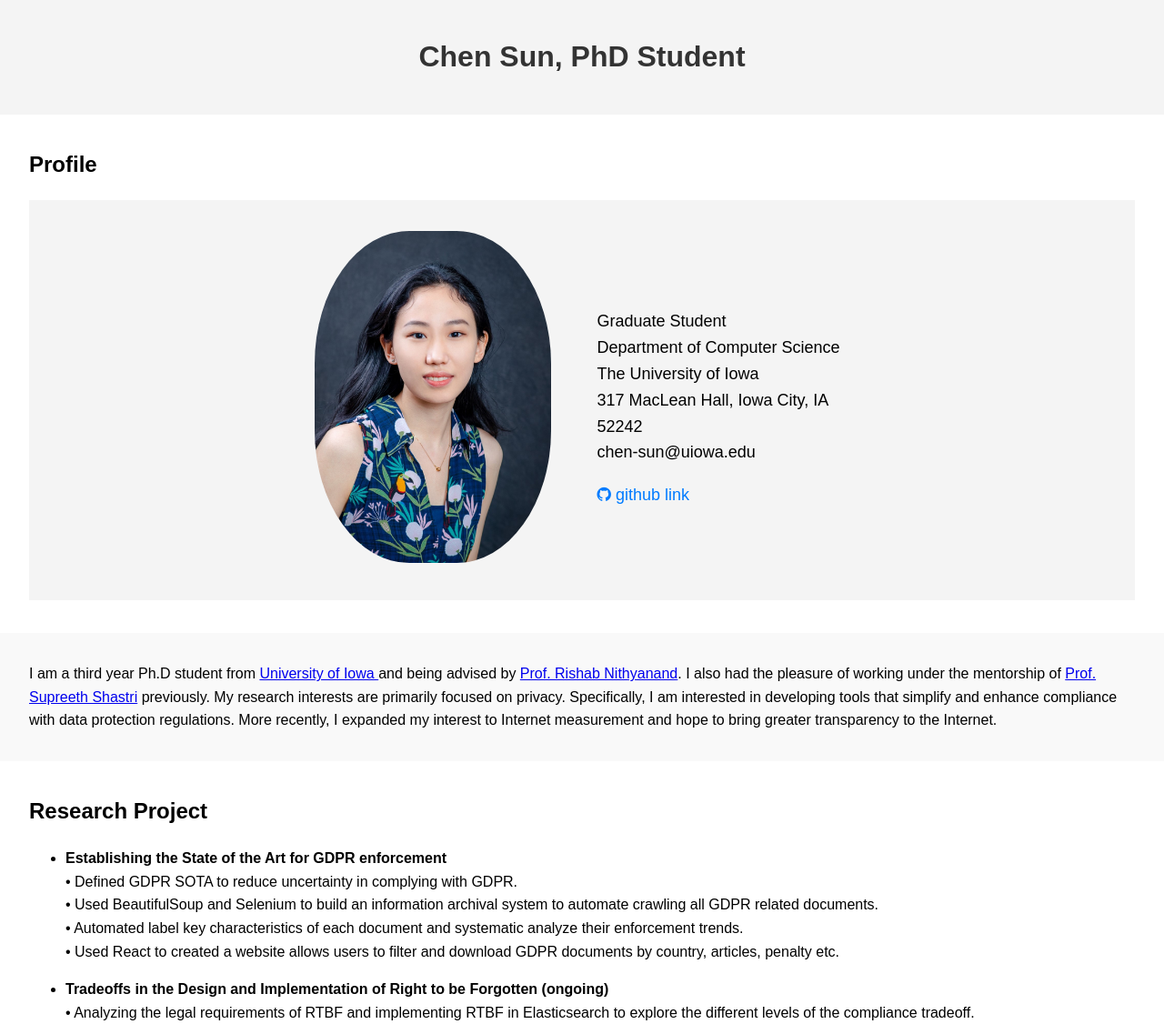
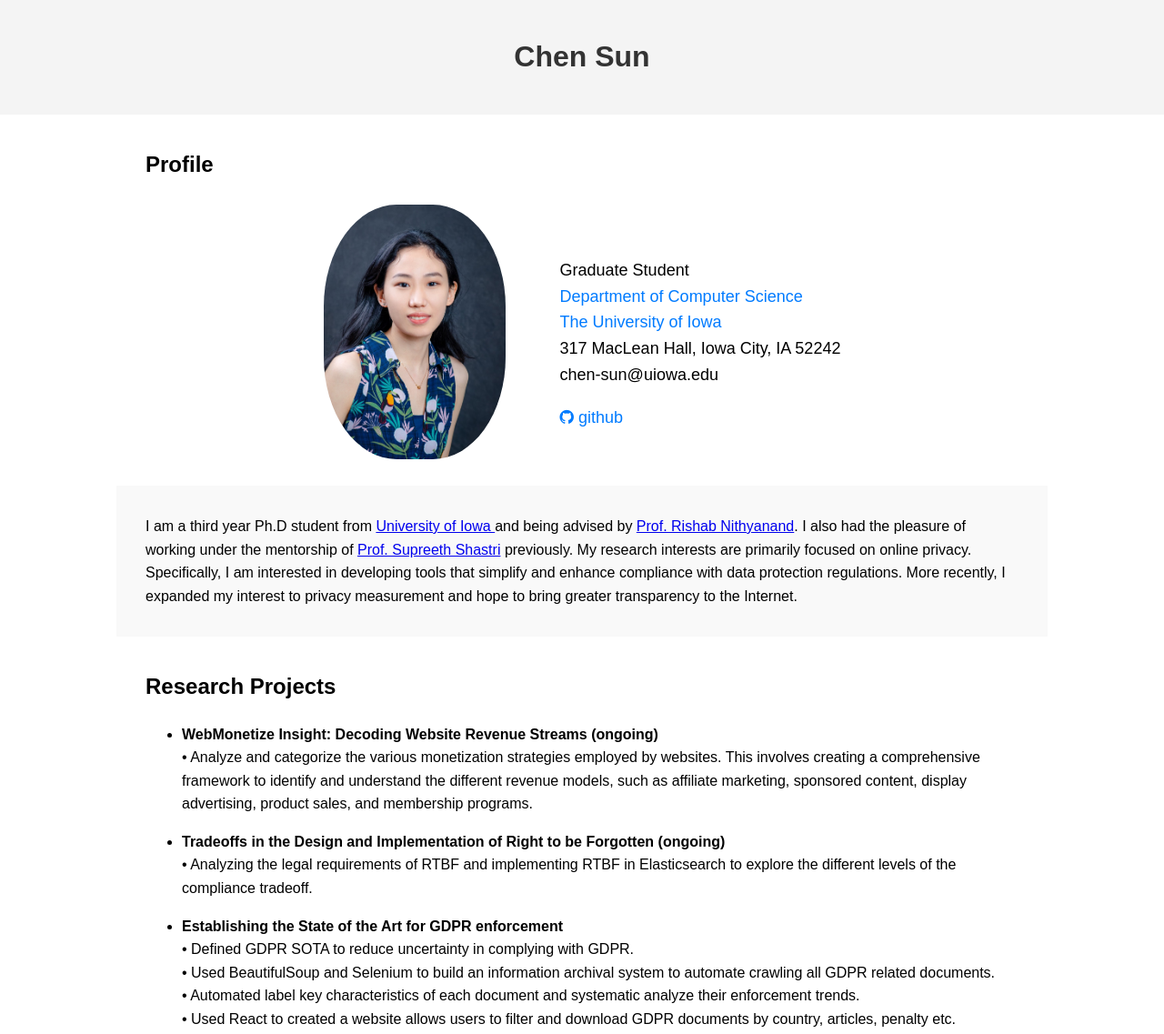
Before and after one commit to chensun96/chensun96.github.io, a plain HTML site: page index.html in a window 1280 px wide. Shown: the top 1137 px of the page at 91% size. Drawn offline with Linux system fonts and the light colour scheme.

Commit message:
update html

```diff
--- a/index.html
+++ b/index.html
@@ -26,22 +26,20 @@
             display: flex;
             align-items: center;
             justify-content: center;
-            padding: 20px;
-            background-color: #f4f4f4;
-            margin-bottom: 20px;
-            min-height: 50vh;
+            padding: 5px;
+            margin-bottom: 10px;
+            width: 80%;
+            margin: auto;
         }
 
         .profile-photo img {
             border-radius: 40%;
-            width: 260px;
-            margin-right: 20px;
-
+            width: 200px;
+            margin-right: 60px;
         }
 
         .profile-content p,
         .profile-content h3 {
-            margin-left: 10%;
             margin: 5px, 0;
             font-family: 'Arial', sans-serif;
             font-size: large;
@@ -49,8 +47,6 @@
         }
 
         .profile-content a {
-
-            margin-left: 10%;
             color: #007bff;
             text-decoration: none;
             font-size: large;
@@ -63,6 +59,8 @@
 
         section {
             padding: 1rem 2rem;
+            width: 960px; /* Adjust the width as needed */
+            margin: auto; /* This will center the section */
         }
 
         section#education,
@@ -106,7 +104,7 @@
 
 <body>
     <header>
-        <h1> Chen Sun, PhD Student</h1>
+        <h1> Chen Sun</h1>
     </header>
     <section id="profile">
         <h2> Profile</h2>
@@ -116,14 +114,14 @@
             </div>
             <div class="profile-content">
                 <p> Graduate Student <br>
-                    Department of Computer Science <br>
-                    The University of Iowa<br>
+                    <a href="https://uiowa.edu/">Department of Computer Science</a> <br>
+                    <a href="https://uiowa.edu/">The University of Iowa</a> <br>
                     317 MacLean Hall, Iowa City, IA 52242<br>
                     chen-sun@uiowa.edu <br></p>
                 <!-- <a href="https://scholar.google.com/">google scholar</a><br> -->
                 <!-- <a href="https://github.com/chensun96">github</a><br> -->
-
-                <a href="https://github.com/chensun96"> <i class="fa fa-github" aria-hidden="true"></i> github link</a>
+                </p>
+                <a href="https://github.com/chensun96"> <i class="fa fa-github" aria-hidden="true"></i> github</a>
 
             </div>
 
@@ -136,14 +134,28 @@
             pleasure
             of working under the mentorship of <a href="https://shastri.info/">Prof. Supreeth Shastri</a>
             previously. My
-            research interests are primarily focused on privacy. Specifically, I am interested in developing tools
+            research interests are primarily focused on online privacy. Specifically, I am interested in developing tools
             that
             simplify and enhance compliance with data protection regulations. More recently, I expanded my interest
             to
-            Internet measurement and hope to bring greater transparency to the Internet.</p>
+            privacy measurement and hope to bring greater transparency to the Internet.</p>
     </section>
     <section id="research">
-        <h2> Research Project</h2>
+        <h2> Research Projects</h2>
+        <ul>
+            <li><b>WebMonetize Insight: Decoding Website Revenue Streams (ongoing) </b> <br />
+                &#x2022; Analyze and categorize the various monetization strategies employed by websites.
+                This involves creating a comprehensive framework to identify and understand the different revenue
+                models, such as affiliate marketing, sponsored content, display advertising, product sales, and
+                membership programs. </li>
+        </ul>
+
+        <ul>
+            <li><b>Tradeoffs in the Design and Implementation of Right to be Forgotten (ongoing) </b> <br />
+                &#x2022; Analyzing the legal requirements of RTBF and implementing RTBF in Elasticsearch to explore the
+                different levels of the compliance tradeoff. </li>
+        </ul>
+
         <ul>
             <li><b>Establishing the State of the Art for GDPR enforcement </b> <br />
                 &#x2022; Defined GDPR SOTA to reduce uncertainty in complying with GDPR. <br />
@@ -153,12 +165,6 @@
                 trends.<br />
                 &#x2022; Used React to created a website allows users to filter and download GDPR documents by country,
                 articles, penalty etc.</li>
-        </ul>
-
-        <ul>
-            <li><b>Tradeoffs in the Design and Implementation of Right to be Forgotten (ongoing) </b> <br />
-                &#x2022; Analyzing the legal requirements of RTBF and implementing RTBF in Elasticsearch to explore the
-                different levels of the compliance tradeoff. </li>
         </ul>
     </section>
 
@@ -177,7 +183,7 @@
 
     </section>
     <footer>
-        <a href="mailto:chen-sun@uiowa.edu" class="email-button"> Contract Me</a>
+        <a href="mailto:chen-sun@uiowa.edu" class="email-button"> Contract Me<br></a>
         <a href="TODOLIST.html"> This is mini todo list</a>
     </footer>
 
```
Also changed, not shown: TODOLIST.html (+1 -1 lines).
